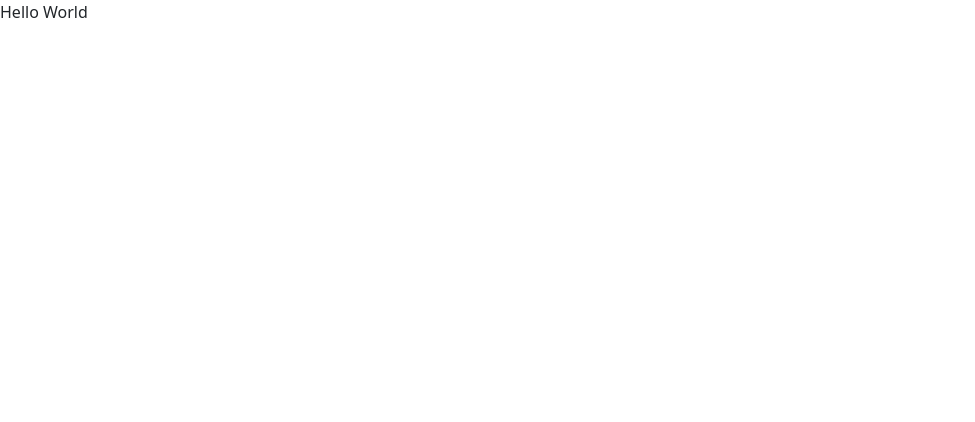
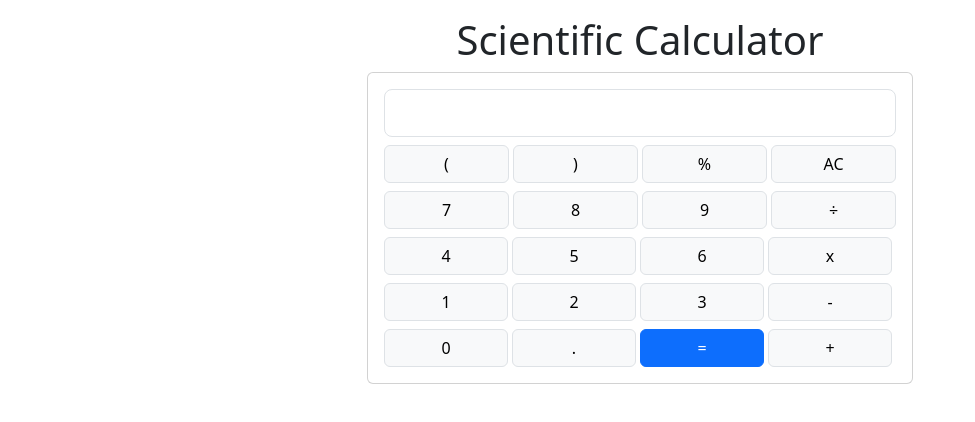
Before and after one commit to ja140797/scientific-calculator-live, a plain HTML site: page src/index.html in a window 1280 px wide. Shown: the whole page, without its empty margins (0-975 px from the left). Drawn offline with nearby package versions, Linux system fonts and the light colour scheme.

Commit message:
basic calculator buttons built

```diff
--- a/src/index.html
+++ b/src/index.html
@@ -10,8 +10,137 @@
 </head>
 
 <body>
-    <div>Hello World</div>
+    <div class="container">
+        <h1 class="text-center mt-3">Scientific Calculator</h1>
+        <div class="row">
+            <div class="col-12 offset-md-3 col-md-6">
+                <div class="card">
+                    <div class="card-body">
+                        <input
+                        id="calc-display"
+                        readonly
+                        class="form-control form-control-lg"
+                        type="text"
+                        aria-label=".form-control-lg example"
+                        >
+                        <div class="row gx-1">
+                            <div class="col-3">
+                                <button type="button" class="btn btn-light w-100 mt-2 border">
+                                    (
+                                </button>
+                            </div>
+                            <div class="col-3">
+                                <button type="button" class="btn btn-light w-100 mt-2 border">
+                                    )
+                                </button>
+                            </div>
+                            <div class="col-3">
+                                <button type="button" class="btn btn-light w-100 mt-2 border">
+                                    %
+                                </button>
+                            </div>
+                            <div class="col-3">
+                                <button type="button" class="btn btn-light w-100 mt-2 border">
+                                    AC
+                                </button>
+                            </div>
+                    </div>
 
+                    <div class="row gx-1">
+                        <div class="col-3">
+                            <button type="button" class="btn btn-light w-100 mt-2 border">
+                                7
+                            </button>
+                        </div>
+                        <div class="col-3">
+                            <button type="button" class="btn btn-light w-100 mt-2 border">
+                                8
+                            </button>
+                        </div>
+                        <div class="col-3">
+                            <button type="button" class="btn btn-light w-100 mt-2 border">
+                                9
+                            </button>
+                        </div>
+                        <div class="col-3">
+                            <button type="button" class="btn btn-light w-100 mt-2 border">
+                                ÷
+                            </button>
+                        </div>
+
+                        <div class="row gx-1">
+                            <div class="col-3">
+                                <button type="button" class="btn btn-light w-100 mt-2 border">
+                                    4
+                                </button>
+                            </div>
+                            <div class="col-3">
+                                <button type="button" class="btn btn-light w-100 mt-2 border">
+                                    5
+                                </button>
+                            </div>
+                            <div class="col-3">
+                                <button type="button" class="btn btn-light w-100 mt-2 border">
+                                    6
+                                </button>
+                            </div>
+                            <div class="col-3">
+                                <button type="button" class="btn btn-light w-100 mt-2 border">
+                                    x
+                                </button>
+                            </div>
+                    </div>
+
+                    <div class="row gx-1">
+                        <div class="col-3">
+                            <button type="button" class="btn btn-light w-100 mt-2 border">
+                                1
+                            </button>
+                        </div>
+                        <div class="col-3">
+                            <button type="button" class="btn btn-light w-100 mt-2 border">
+                                2
+                            </button>
+                        </div>
+                        <div class="col-3">
+                            <button type="button" class="btn btn-light w-100 mt-2 border">
+                                3
+                            </button>
+                        </div>
+                        <div class="col-3">
+                            <button type="button" class="btn btn-light w-100 mt-2 border">
+                                -
+                            </button>
+                        </div>
+                </div>
+
+                <div class="row gx-1">
+                    <div class="col-3">
+                        <button type="button" class="btn btn-light w-100 mt-2 border">
+                            0
+                        </button>
+                    </div>
+                    <div class="col-3">
+                        <button type="button" class="btn btn-light w-100 mt-2 border">
+                            .
+                        </button>
+                    </div>
+                    <div class="col-3">
+                        <button type="button" class="btn btn-primary w-100 mt-2 border border-primary">
+                            =
+                        </button>
+                    </div>
+                    <div class="col-3">
+                        <button type="button" class="btn btn-light w-100 mt-2 border">
+                            +
+                        </button>
+                    </div>
+            </div>
+                </div>
+                </div>
+            </div>
+        </div>
+    </div>
     <script src="https://cdn.jsdelivr.net/npm/bootstrap@5.3.3/dist/js/bootstrap.bundle.min.js"
         integrity="sha384-YvpcrYf0tY3lHB60NNkmXc5s9fDVZLESaAA55NDzOxhy9GkcIdslK1eN7N6jIeHz"
         crossorigin="anonymous"></script>
```
